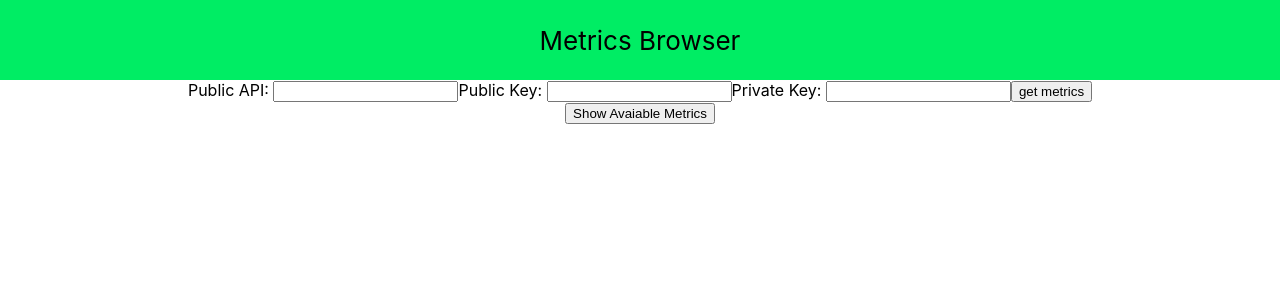
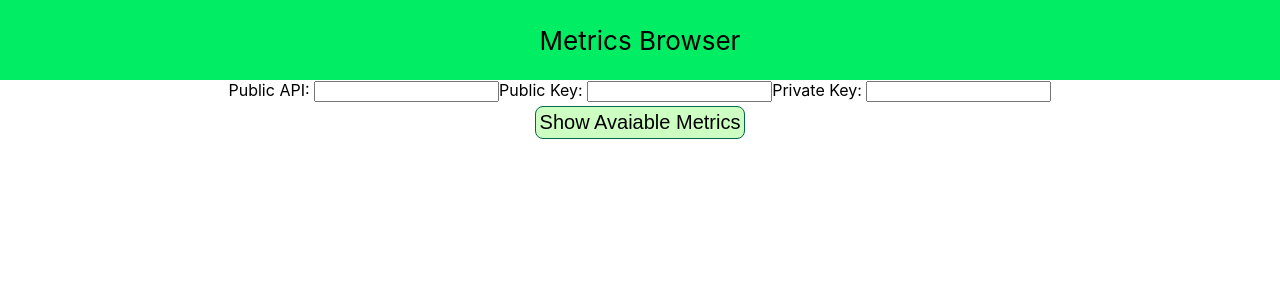
Before and after one commit to xuxiaoyu89/MetricsBrowser, a React (Create React App) app in the folder metrics-browser/: page / in a window 1280 px wide. Shown: the top 300 px of the page. Built offline with nearby package versions, Linux system fonts and the light colour scheme.

Commit message:
update style

```diff
--- a/metrics-browser/src/SeriesView.css
+++ b/metrics-browser/src/SeriesView.css
@@ -15,14 +15,32 @@
     margin: 4px 2px;
     cursor: pointer;
     background-color: #ceffc2;
-    transition-duration: 0.4s;
+    transition-duration: 0.1s;
 }
 
 .button:hover {
     background-color: #00ED64; /* Green */
     color: white;
-  }
+}
 
 .selectedButton {
     background-color: #00684A;
 }
+
+.button-container {
+    display: flex;
+    justify-content: center;
+    align-items: center;
+}
+
+.button1 {
+    border: 1px solid #00684A;
+    border-radius: 8px;
+    padding: 4px 4px;
+    text-align: center;
+    font-size: 20px;
+    margin: 4px 2px;
+    cursor: pointer;
+    background-color: #ceffc2;
+    transition-duration: 0.1s;
+}
--- a/metrics-browser/src/SeriesView.js
+++ b/metrics-browser/src/SeriesView.js
@@ -57,15 +57,18 @@ class SeriesView extends Component {
             <input type="text" id="publicKey" name="publicKey"></input>
             <label>Private Key: </label>
             <input type="text" id="privateKey" name="privateKey"></input>
-            <button>get metrics</button>
+            <div class="button-container">
+                <button class="button1" onClick={this.showMetricNames}>Show Avaiable Metrics</button>
+            </div>
             <div id="seriesView">
-            <button onClick={this.showMetricNames}>Show Avaiable Metrics</button>
-            <div id="seriesSelector" className="seriesSelector">
-                <SeriesControlPanel metrics={this.state.metrics} toggleMetricName={this.toggleMetricName} />
+                <div id="seriesSelector" className="seriesSelector">
+                    <SeriesControlPanel metrics={this.state.metrics} toggleMetricName={this.toggleMetricName} />
+                </div>
             </div>
-            <button id="showMetrics" onClick={this.showMetrics} style={this.showMetricsStyle}>Display Selected Metrics</button>
+            <div class="button-container">
+                <button class="button1" id="showMetrics" onClick={this.showMetrics} style={this.showMetricsStyle}>Display Selected Metrics</button>
+            </div>
             <div id="chartsContainer" className="chartsContainer"></div>
-        </div>
         </>;
     }
 
@@ -74,7 +77,7 @@ class SeriesView extends Component {
             return;
         }
         const newMetrics = Object.create(this.state.metrics);
-        newMetrics[metricName] = ! this.state.metrics[metricName];
+        newMetrics[metricName] = !this.state.metrics[metricName];
         this.setState({
             metrics: newMetrics
         });
```
